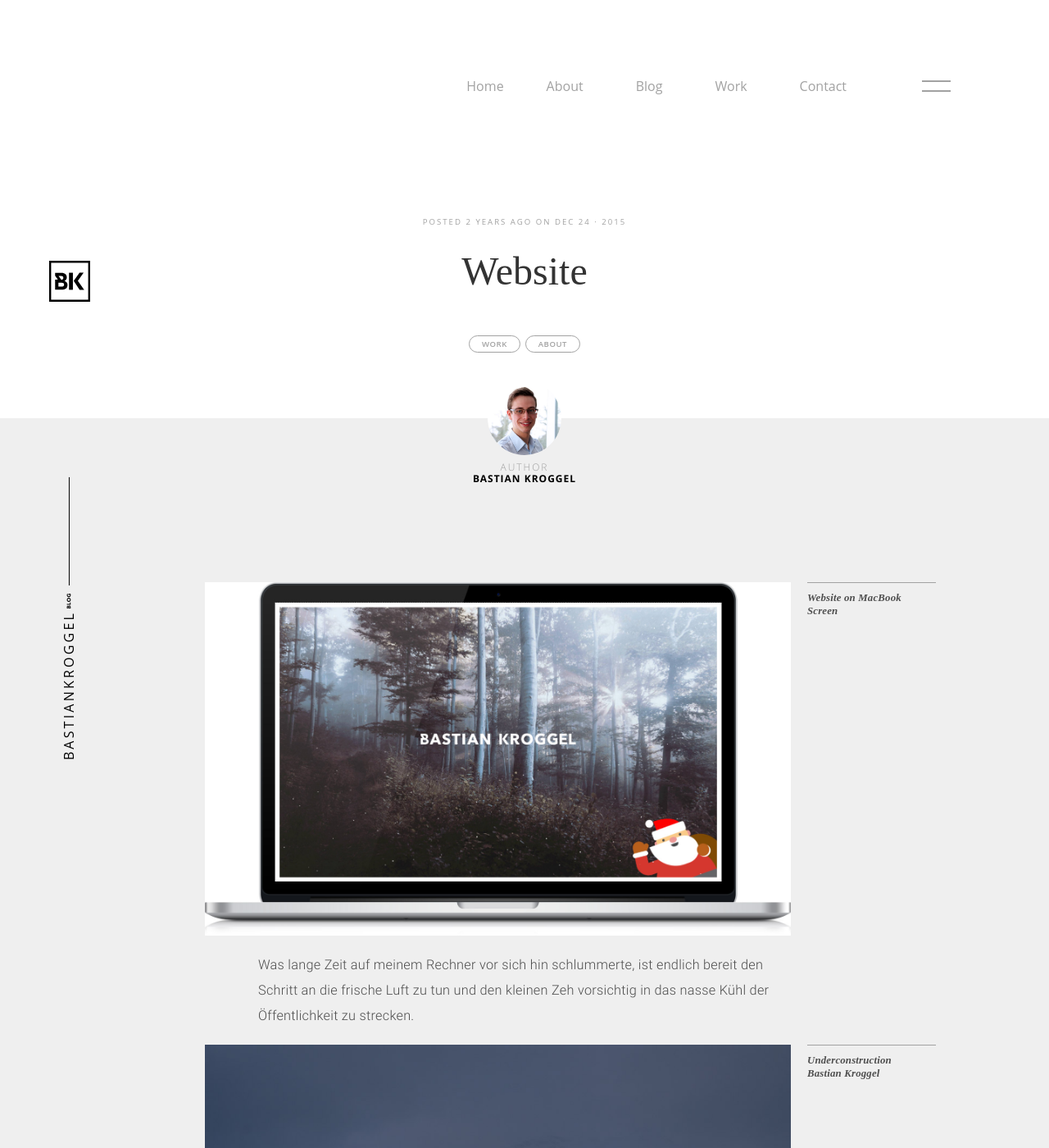
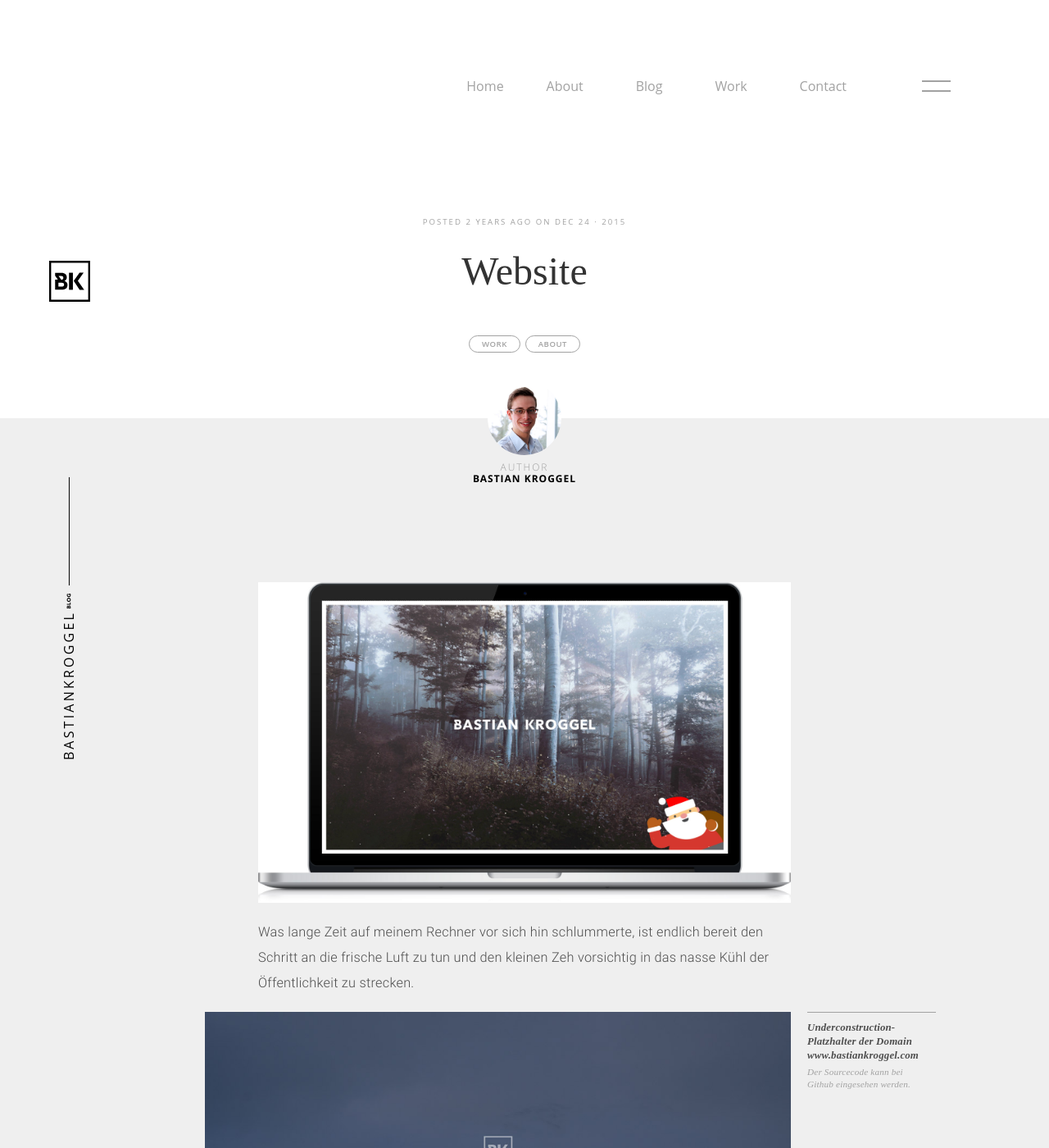
Before and after one commit to bkroggel/luzid, a Jekyll site: the page built from _posts/2015-12-24-Website.markdown, in a window 1280 px wide and 1400 px high. Shown: the whole window at 82% size. Built offline with Jekyll 4.4.1, drawn with Linux system fonts in a browser that asks for light colours; nearby versions of some CDN libraries; some web fonts are replaced.

Commit message:
bugfix of no_title toggle and initial update of blogposts

```diff
--- a/_posts/2015-12-23-ppe-conference.markdown
+++ b/_posts/2015-12-23-ppe-conference.markdown
@@ -9,10 +9,10 @@ thumbnail:
   img: /assets/img/page/blog/2015/December/ppe-conference.jpg
   style: big
 ---
-[![PPE-Conference Website](/assets/img/page/blog/2015/December/ppe-conference.jpg)](http://www.ppe-conference.com)
+![Hompage der PPE-Conference 2015 an der Zeppelin Universität \ der Sourcecode der Website ist bei [Github](https://github.com/bkroggel/WebPage) einsehbar](/assets/img/page/blog/2015/December/ppe-conference.jpg)
 {:.cover}
 
-[Website](http://www.ppe-conference.com) der ersten PPE-Conference des Sociology, Politics and Economics Lehrstuhl der [Zeppelin Universität Friedrichshafen](http://www.zu.de).
+[Website](https://github.com/bkroggel/WebPage) der ersten PPE-Conference des Sociology, Politics and Economics Lehrstuhl der [Zeppelin Universität Friedrichshafen](http://www.zu.de).
 Sowohl Design-Prozess (der Website) als auch Entwicklung entstanden im Team-Work aus "einer Hand" und sind somit (hoffentlich) in ein konsistenten Bild übergegangen. Maßgebliche Vorgaben bzw. Anforderungen begrenzten sich lediglich auf Inhalt, Farbgebung und entsprechendes, bereits entwickelte Logo Grafik.
 <!-- more -->
 
--- a/_posts/2015-12-24-Website.markdown
+++ b/_posts/2015-12-24-Website.markdown
@@ -10,12 +10,12 @@ thumbnail:
   stlye: classic
 ---
 ![Website on MacBook Screen](/assets/img/page/blog/2015/December/main-website-mockup.jpg)
-{:.img100}
+{:.img100 .no_title}
 
 Was lange Zeit auf meinem Rechner vor sich hin schlummerte, ist endlich bereit den Schritt an die frische Luft zu tun und den kleinen Zeh vorsichtig in das nasse Kühl der Öffentlichkeit zu strecken.
 <!-- more -->
 
-![Underconstruction Bastian Kroggel](/assets/img/page/blog/2015/December/underconstruction.jpg)
+![Underconstruction-Platzhalter der Domain www.bastiankroggel.com \ Der Sourcecode kann bei [Github](https://github.com/bkroggel/home) eingesehen werden. ](/assets/img/page/blog/2015/December/underconstruction.jpg)
 {:.left50}
 [bastiankroggel.com](http://bastiankroggel.com) ist online. Und das nicht nur mit der [schnöden, verheißungsvollen Nachricht](https://github.com/bkroggel/home), dass etwas im Gange sei - nein - jetzt in vollem Glanz und ganzer Pracht.
 
--- a/assets/js/main.js
+++ b/assets/js/main.js
@@ -44,7 +44,8 @@ $(document).ready(function() {
     var split_divider = '\\';
     var converter = new showdown.Converter();
     $('.bk-blog-style img').each(function() {
-      if ($(this).attr('alt') && ($.inArray($(this).parent().attr('class'), no_classes)) == -1) {
+      // if ($(this).attr('alt') && ($.inArray($(this).parent().attr('class'), no_classes)) == -1) {
+      if ($(this).attr('alt') && !($(this).parent().hasClass(no_classes))) {
         $(this).wrap(caption_wrapper);
         var info = $(this).attr('alt').split(split_divider);
         var image_title = converter.makeHtml(info[0]);
```
